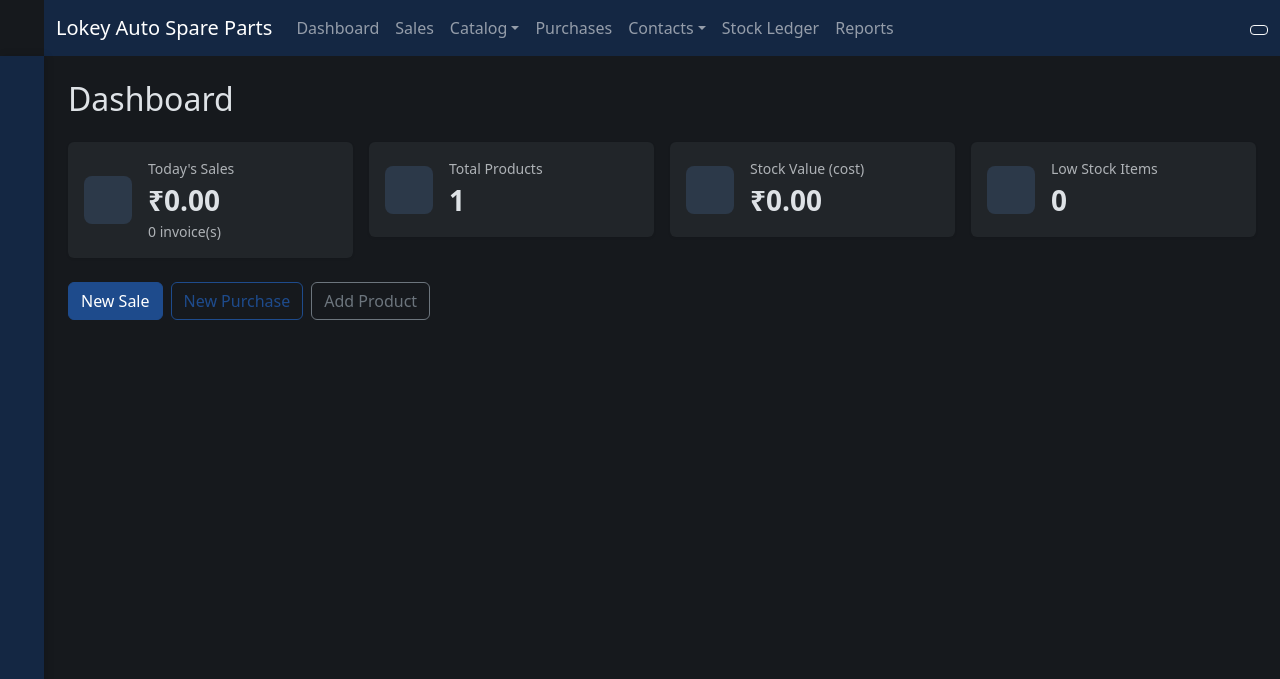
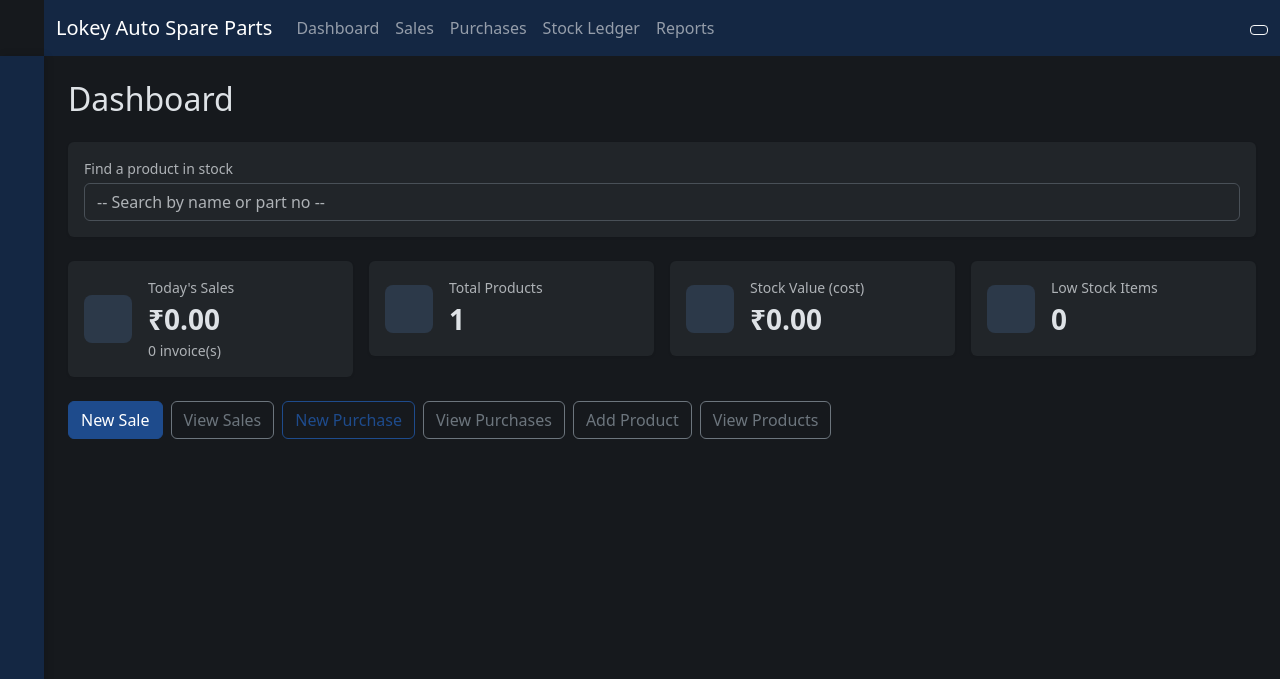
Before and after one commit to partha37/MotoSparePartsERP, a Flask app: page / in a window 1280 px wide. Shown: the top 679 px of the page. Run offline with Flask 3, Linux system fonts and the light colour scheme; a user stored in the database is signed in; tables that the repository leaves empty hold one stand-in row (values such as "Sample post"); some libraries are stand-ins or nearby versions.

Commit message:
Move Catalog/Contacts nav into side pane, add dashboard product search
Frees up the top navbar and lets the dashboard's quick product lookup
reuse the searchable-select UI, so the owner can jump straight to a
product's edit page from stock counts.

```diff
--- a/routes/dashboard.py
+++ b/routes/dashboard.py
@@ -30,6 +30,12 @@ def index():
         func.sum(Product.current_stock * Product.actual_discounted_price)
     ).scalar() or 0
 
+    in_stock_products = (
+        Product.query.filter(Product.current_stock > 0)
+        .order_by(Product.product_name.asc())
+        .all()
+    )
+
     return render_template(
         "dashboard/index.html",
         todays_total=todays_total,
@@ -37,4 +43,5 @@ def index():
         low_stock_products=low_stock_products,
         total_products=total_products,
         total_stock_value=round(total_stock_value, 2),
+        in_stock_products=in_stock_products,
     )
--- a/static/css/style.css
+++ b/static/css/style.css
@@ -174,11 +174,10 @@ label.required::after {
   padding: 0.4rem 0.75rem;
 }
 
-/* ---- Left side pane (Settings/Logout) — a slim full-height rail with a
-   toggle icon at its top ("breadcrumb"), collapsed to icon-only by default.
-   Hovering widens it to reveal labels; Settings/Logout stay pinned to the
-   bottom of the rail. Kept out of the top navbar since these are
-   account/app-level actions, not day-to-day navigation. ---- */
+/* ---- Left side pane — a slim full-height rail with a toggle icon at its
+   top ("breadcrumb"), collapsed to icon-only by default. Hovering widens it
+   to reveal labels. Catalog/Contacts sub-navigation lives here (grouped
+   under small headings); Settings/Logout stay pinned to the bottom. ---- */
 body.has-side-pane {
   padding-left: 44px;
 }
@@ -205,6 +204,19 @@ body.has-side-pane {
   align-items: center;
   padding: 0.9rem 0.8rem;
   color: #fff;
+}
+.side-pane-nav {
+  display: flex;
+  flex-direction: column;
+  overflow-y: auto;
+}
+.side-pane-heading {
+  padding: 0.6rem 0.8rem 0.15rem;
+  font-size: 0.7rem;
+  text-transform: uppercase;
+  letter-spacing: 0.03em;
+  color: rgba(255, 255, 255, 0.5);
+  white-space: nowrap;
 }
 .side-pane-bottom {
   margin-top: auto;
--- a/templates/base.html
+++ b/templates/base.html
@@ -32,22 +32,7 @@
       <ul class="navbar-nav me-auto mb-2 mb-lg-0">
         <li class="nav-item"><a class="nav-link" href="{{ url_for('dashboard.index') }}">{{ icon('speedometer2') }}Dashboard</a></li>
         <li class="nav-item"><a class="nav-link" href="{{ url_for('sales.list_sales') }}">{{ icon('receipt') }}Sales</a></li>
-        <li class="nav-item dropdown">
-          <a class="nav-link dropdown-toggle" href="#" role="button" data-bs-toggle="dropdown" aria-expanded="false">{{ icon('box-seam') }}Catalog</a>
-          <ul class="dropdown-menu">
-            <li><a class="dropdown-item" href="{{ url_for('products.list_products') }}">{{ icon('box-seam', 'me-1') }}Products</a></li>
-            <li><a class="dropdown-item" href="{{ url_for('brands.list_brands') }}">{{ icon('tags', 'me-1') }}Brands</a></li>
-          </ul>
-        </li>
         <li class="nav-item"><a class="nav-link" href="{{ url_for('purchases.list_purchases') }}">{{ icon('cart-plus') }}Purchases</a></li>
-        <li class="nav-item dropdown">
-          <a class="nav-link dropdown-toggle" href="#" role="button" data-bs-toggle="dropdown" aria-expanded="false">{{ icon('people') }}Contacts</a>
-          <ul class="dropdown-menu">
-            <li><a class="dropdown-item" href="{{ url_for('suppliers.list_suppliers') }}">{{ icon('truck', 'me-1') }}Suppliers</a></li>
-            <li><a class="dropdown-item" href="{{ url_for('customers.list_customers') }}">{{ icon('people', 'me-1') }}Customers</a></li>
-            <li><a class="dropdown-item" href="{{ url_for('mechanics.list_mechanics') }}">{{ icon('person-gear', 'me-1') }}Mechanics</a></li>
-          </ul>
-        </li>
         <li class="nav-item"><a class="nav-link" href="{{ url_for('stock.ledger') }}">{{ icon('clipboard-data') }}Stock Ledger</a></li>
         <li class="nav-item"><a class="nav-link" href="{{ url_for('reports.index') }}">{{ icon('bar-chart') }}Reports</a></li>
       </ul>
@@ -64,6 +49,25 @@
 
 <div class="side-pane no-print">
   <div class="side-pane-top">{{ icon('list-ul') }}</div>
+  <div class="side-pane-nav">
+    <div class="side-pane-heading"><span class="side-pane-label">Catalog</span></div>
+    <a class="side-pane-link" href="{{ url_for('products.list_products') }}">
+      {{ icon('box-seam', 'me-2') }}<span class="side-pane-label">Products</span>
+    </a>
+    <a class="side-pane-link" href="{{ url_for('brands.list_brands') }}">
+      {{ icon('tags', 'me-2') }}<span class="side-pane-label">Brands</span>
+    </a>
+    <div class="side-pane-heading"><span class="side-pane-label">Contacts</span></div>
+    <a class="side-pane-link" href="{{ url_for('suppliers.list_suppliers') }}">
+      {{ icon('truck', 'me-2') }}<span class="side-pane-label">Suppliers</span>
+    </a>
+    <a class="side-pane-link" href="{{ url_for('customers.list_customers') }}">
+      {{ icon('people', 'me-2') }}<span class="side-pane-label">Customers</span>
+    </a>
+    <a class="side-pane-link" href="{{ url_for('mechanics.list_mechanics') }}">
+      {{ icon('person-gear', 'me-2') }}<span class="side-pane-label">Mechanics</span>
+    </a>
+  </div>
   <div class="side-pane-bottom">
     <a class="side-pane-link" href="{{ url_for('settings.index') }}">
       {{ icon('gear', 'me-2') }}<span class="side-pane-label">Settings</span>
--- a/templates/dashboard/index.html
+++ b/templates/dashboard/index.html
@@ -2,6 +2,16 @@
 {% block title %}Dashboard - Lokey Auto Spare Parts{% endblock %}
 {% block content %}
 <h2 class="mb-4">Dashboard</h2>
+
+<div class="card p-3 mb-4">
+  <label for="stockProductSearch" class="form-label small text-muted mb-1">Find a product in stock</label>
+  <select id="stockProductSearch" aria-label="Find a product in stock">
+    <option value="">-- Search by name or part no --</option>
+    {% for p in in_stock_products %}
+    <option value="{{ url_for('products.edit_product', product_id=p.id) }}">{{ p.part_no }} &mdash; {{ p.product_name }} ({{ p.brand_name }}) &mdash; {{ p.current_stock }} {{ p.unit }} in stock</option>
+    {% endfor %}
+  </select>
+</div>
 
 <div class="row g-3 mb-4">
   <div class="col-md-3">
@@ -62,9 +72,23 @@
 </div>
 {% endif %}
 
-<div class="d-flex gap-2">
+<div class="d-flex gap-2 flex-wrap">
   <a href="{{ url_for('sales.new_sale') }}" class="btn btn-primary">{{ icon('receipt') }}New Sale</a>
+  <a href="{{ url_for('sales.list_sales') }}" class="btn btn-outline-secondary">{{ icon('list-ul') }}View Sales</a>
   <a href="{{ url_for('purchases.new_purchase') }}" class="btn btn-outline-primary">{{ icon('cart-plus') }}New Purchase</a>
+  <a href="{{ url_for('purchases.list_purchases') }}" class="btn btn-outline-secondary">{{ icon('list-ul') }}View Purchases</a>
   <a href="{{ url_for('products.new_product') }}" class="btn btn-outline-secondary">{{ icon('plus-lg') }}Add Product</a>
+  <a href="{{ url_for('products.list_products') }}" class="btn btn-outline-secondary">{{ icon('list-ul') }}View Products</a>
 </div>
+
+<script>
+document.addEventListener('DOMContentLoaded', function () {
+  var sel = document.getElementById('stockProductSearch');
+  if (!sel) return;
+  SearchableSelect.enhance(sel);
+  sel.addEventListener('change', function () {
+    if (sel.value) window.location = sel.value;
+  });
+});
+</script>
 {% endblock %}
```
